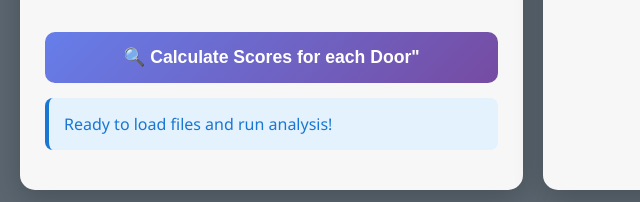
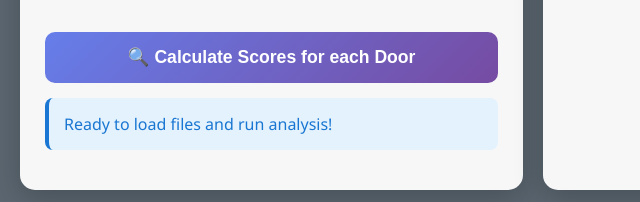
Before and after one commit to Drew-creator/scoring-demo, a plain HTML site: page index.html in a window 1280 px wide. Shown: the part 1146-1348 px from the top of the page, 0-640 px from the left. Drawn offline with nearby package versions, Linux system fonts and the light colour scheme.

Commit message:
remove " from text

```diff
--- a/index.html
+++ b/index.html
@@ -761,7 +761,7 @@
                     </div>
                 </div>
                 <button class="analyze-btn" onclick="runAnalysis()" style="margin-top: 10px;">
-                    🔍 Calculate Scores for each Door"
+                    🔍 Calculate Scores for each Door
                 </button>
 
                 <div class="loading-spinner" id="mainLoadingSpinner">
```
